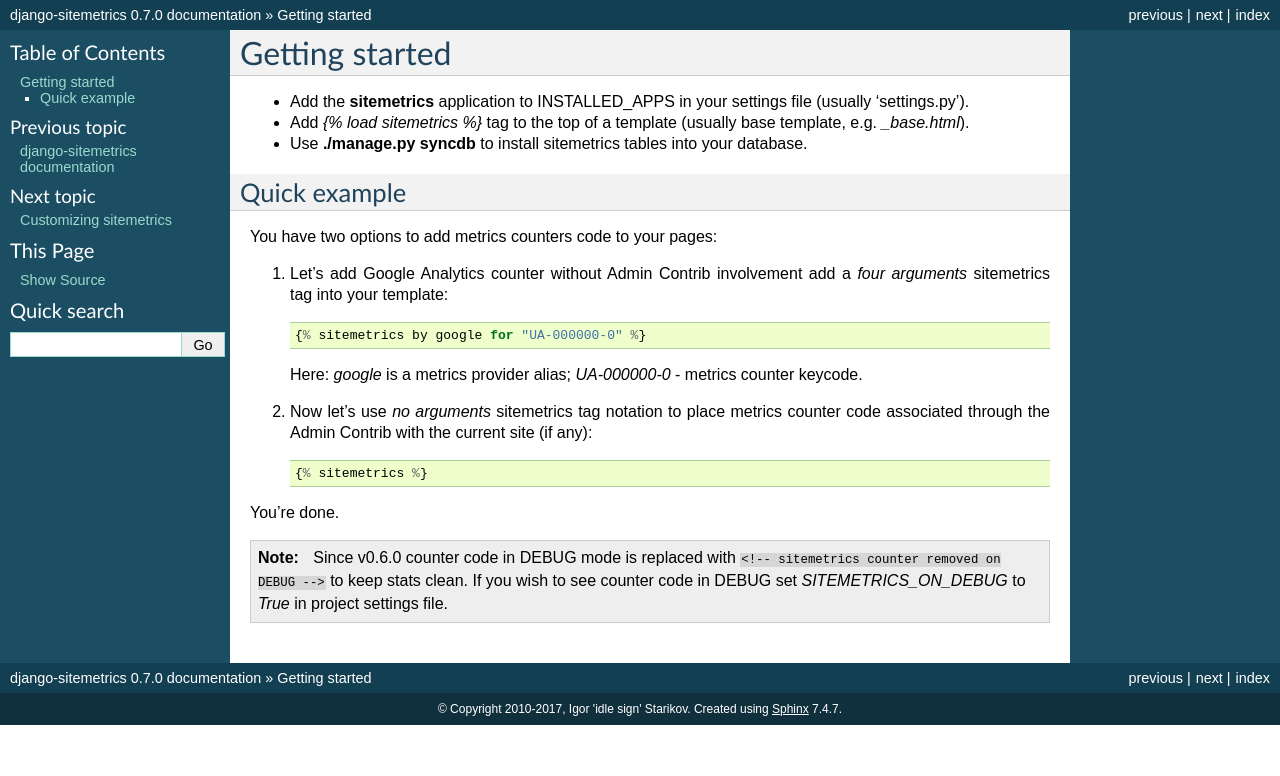
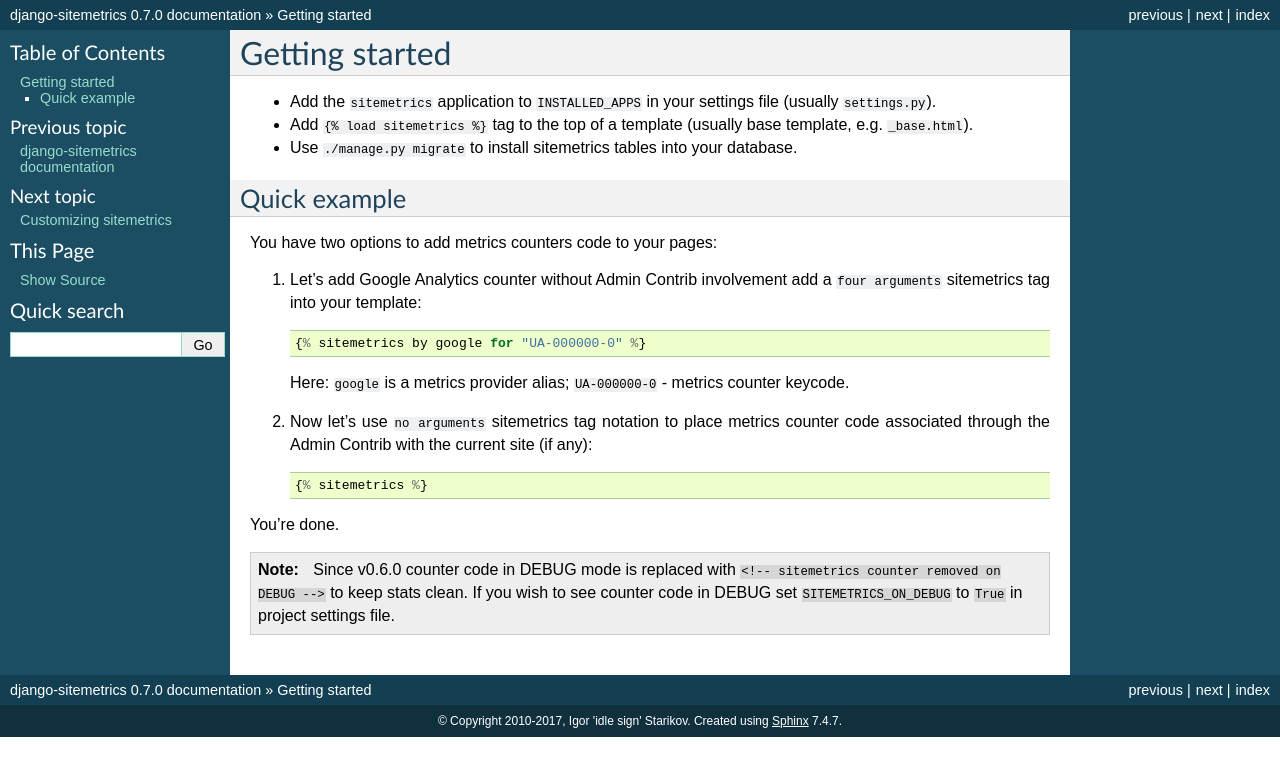
Before and after one commit to idlesign/django-sitemetrics, a Sphinx documentation site: the page built from docs/source/quickstart.rst, in a window 1280 px wide. Shown: the top 776 px of the page. Built offline with Sphinx 7.4.7, drawn with Linux system fonts in a browser that asks for light colours.

Commit message:
Docs updated.

```diff
--- a/docs/source/quickstart.rst
+++ b/docs/source/quickstart.rst
@@ -1,9 +1,9 @@
 Getting started
 ===============
 
-* Add the **sitemetrics** application to INSTALLED_APPS in your settings file (usually 'settings.py').
-* Add `{% load sitemetrics %}` tag to the top of a template (usually base template, e.g. `_base.html`).
-* Use **./manage.py syncdb** to install sitemetrics tables into your database.
+* Add the ``sitemetrics`` application to ``INSTALLED_APPS`` in your settings file (usually ``settings.py``).
+* Add ``{% load sitemetrics %}`` tag to the top of a template (usually base template, e.g. ``_base.html``).
+* Use ``./manage.py migrate`` to install sitemetrics tables into your database.
 
 
 Quick example
@@ -13,15 +13,15 @@ You have two options to add metrics counters code to your pages:
 
 
 1. Let's add Google Analytics counter without Admin Contrib involvement add
-   a `four arguments` sitemetrics tag into your template::
+   a ``four arguments`` sitemetrics tag into your template::
 
      {% sitemetrics by google for "UA-000000-0" %}
 
 
-   Here: `google` is a metrics provider alias; `UA-000000-0` - metrics counter keycode.
+   Here: ``google`` is a metrics provider alias; ``UA-000000-0`` - metrics counter keycode.
 
 
-2. Now let's use `no arguments` sitemetrics tag notation to place metrics counter
+2. Now let's use ``no arguments`` sitemetrics tag notation to place metrics counter
    code associated through the Admin Contrib with the current site (if any)::
 
      {% sitemetrics %}
@@ -31,4 +31,4 @@ You're done.
 
 .. note:: Since v0.6.0 counter code in DEBUG mode is replaced with
    ``<!-- sitemetrics counter removed on DEBUG -->`` to keep stats clean.
-   If you wish to see counter code in DEBUG set `SITEMETRICS_ON_DEBUG` to `True` in project settings file.
+   If you wish to see counter code in DEBUG set ``SITEMETRICS_ON_DEBUG`` to ``True`` in project settings file.
```
Also changed, not shown: README.rst (+7 -7 lines).
